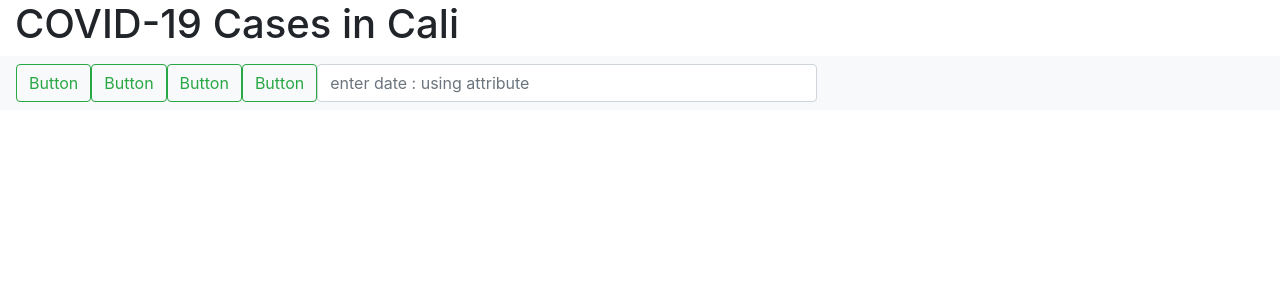
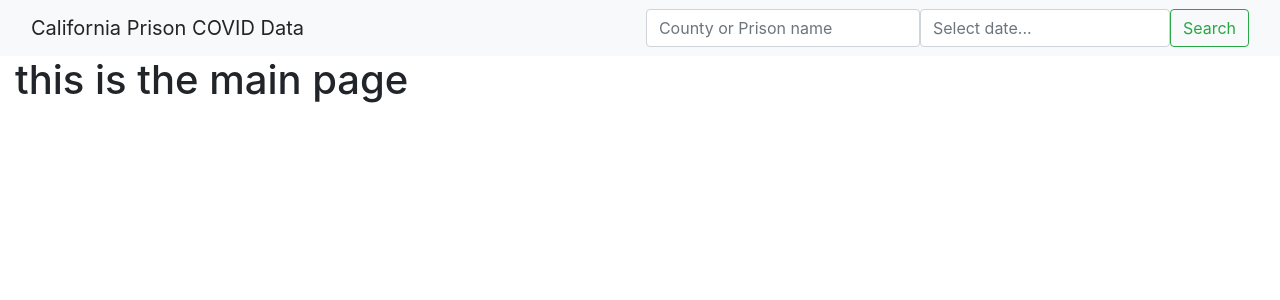
Before and after one commit to cvieson1/umbc-447-team-5-sp2021, a Flask app: page / in a window 1280 px wide. Shown: the top 300 px of the page. Run offline with Flask 2, Linux system fonts and the light colour scheme; some libraries are stand-ins or nearby versions.

Commit message:
added search bar; cleaned up main.html

```diff
--- a/templates/base.html
+++ b/templates/base.html
@@ -13,21 +13,23 @@
     <title>{% block title %}{% endblock %}</title>
 
     <body>
+        <nav class="navbar navbar-light bg-light">
+            <div class= "container-fluid">
+                <a class="navbar-brand">California Prison COVID Data</a>
+                <form class="d-flex">
+                    <input class="form-control me-2" type="search" placeholder="County or Prison name" aria-label="Search">
+                    <input type= "text" class= "form-control" data-provide= "datepicker" placeholder= "Select date..." style= "width:250px;">
+                    <button class="btn btn-outline-success" type="submit">Search</button>
+                </form>
+            </div>
+
+        </nav>
 
         <div class="container-fluid">
             {% block content%}
             {% endblock %}
         </div>
 
-        <nav class="navbar navbar-light bg-light">
-            <form class="form-inline">
-            <button class="btn btn-outline-success" type="button">Button</button>
-            <button class="btn btn-outline-success" type="button">Button</button>
-            <button class="btn btn-outline-success" type="button">Button</button>
-            <button class="btn btn-outline-success" type="button">Button</button>
-            <input type= "text" class= "form-control" data-provide= "datepicker" placeholder= "enter date : using attribute" style= "width:500px;">
-            </form>
-        </nav>
 
         <script src="https://code.jquery.com/jquery-3.3.1.slim.min.js" integrity="sha384-q8i/X+965DzO0rT7abK41JStQIAqVgRVzpbzo5smXKp4YfRvH+8abtTE1Pi6jizo" crossorigin="anonymous"></script>
         <script src="https://cdnjs.cloudflare.com/ajax/libs/popper.js/1.14.7/umd/popper.min.js" integrity="sha384-UO2eT0CpHqdSJQ6hJty5KVphtPhzWj9WO1clHTMGa3JDZwrnQq4sF86dIHNDz0W1" crossorigin="anonymous"></script>
--- a/templates/main.html
+++ b/templates/main.html
@@ -1,5 +1,6 @@
 {% extends "base.html" %}
+{%block title%}COVID-19 Cases in Cali {%endblock%}
 {% block content %}
-    <h1>{% block title %}COVID-19 Cases in Cali{% endblock %}
+    <h1>this is the main page</h1>
 
 {% endblock %}
```
